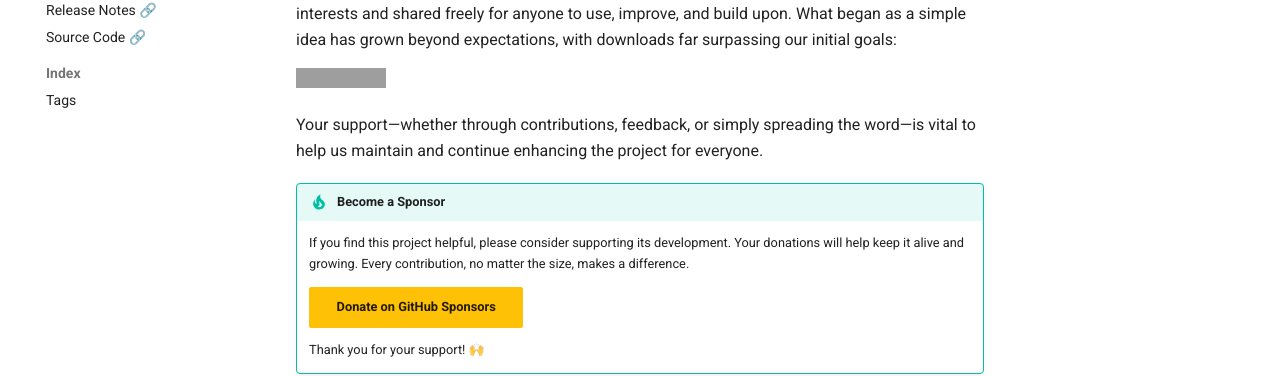
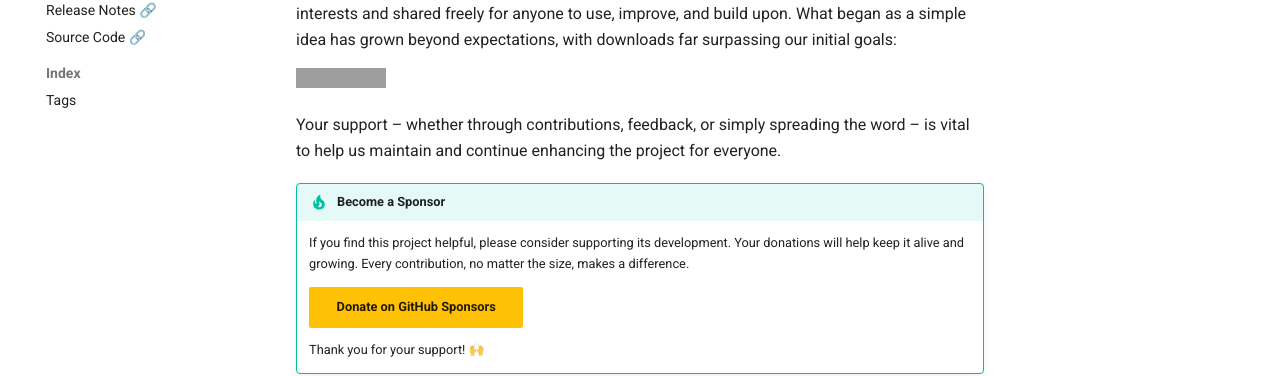
Before and after one commit to jakob-bagterp/index-now-submit-sitemap-urls-action, an MkDocs documentation site: the page built from docs/project/donate.md, in a window 1280 px wide. Shown: the part 292-668 px from the top of the page. Built offline with MkDocs 1.6.1 and Material for MkDocs 9.7.7, drawn with Linux system fonts in a browser that asks for light colours; comment, search, counter and statistics services are not loaded; grey boxes are pictures that could not be loaded.

Commit message:
Minor updated donations page.

```diff
--- a/docs/project/donate.md
+++ b/docs/project/donate.md
@@ -8,7 +8,7 @@ This project is a community-driven open-source initiative, developed without com
 
 [![Downloads](https://static.pepy.tech/badge/index-now-for-python)](https://pepy.tech/project/index-now-for-python)
 
-Your support—whether through contributions, feedback, or simply spreading the word—is vital to help us maintain and continue enhancing the project for everyone.
+Your support – whether through contributions, feedback, or simply spreading the word – is vital to help us maintain and continue enhancing the project for everyone.
 
 !!! tip "Become a Sponsor"
     If you find this project helpful, please consider supporting its development. Your donations will help keep it alive and growing. Every contribution, no matter the size, makes a difference.
```
